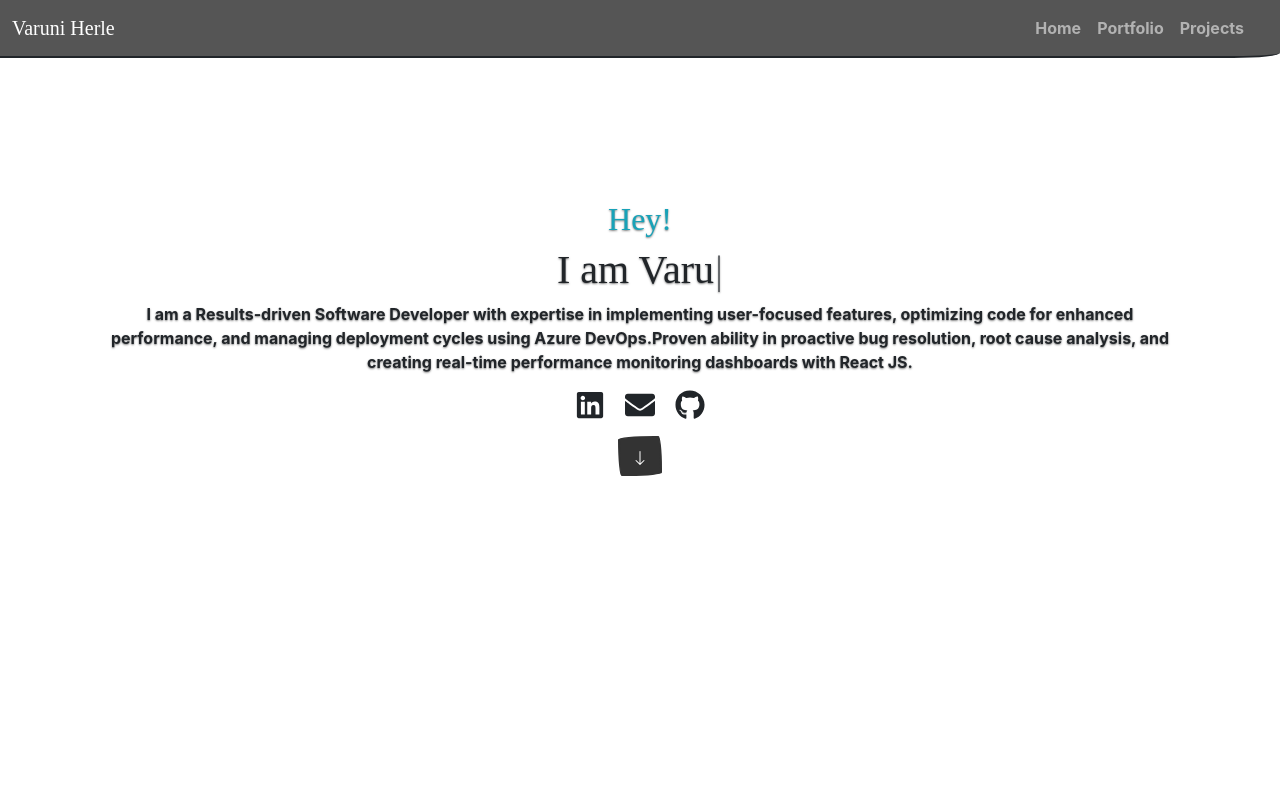
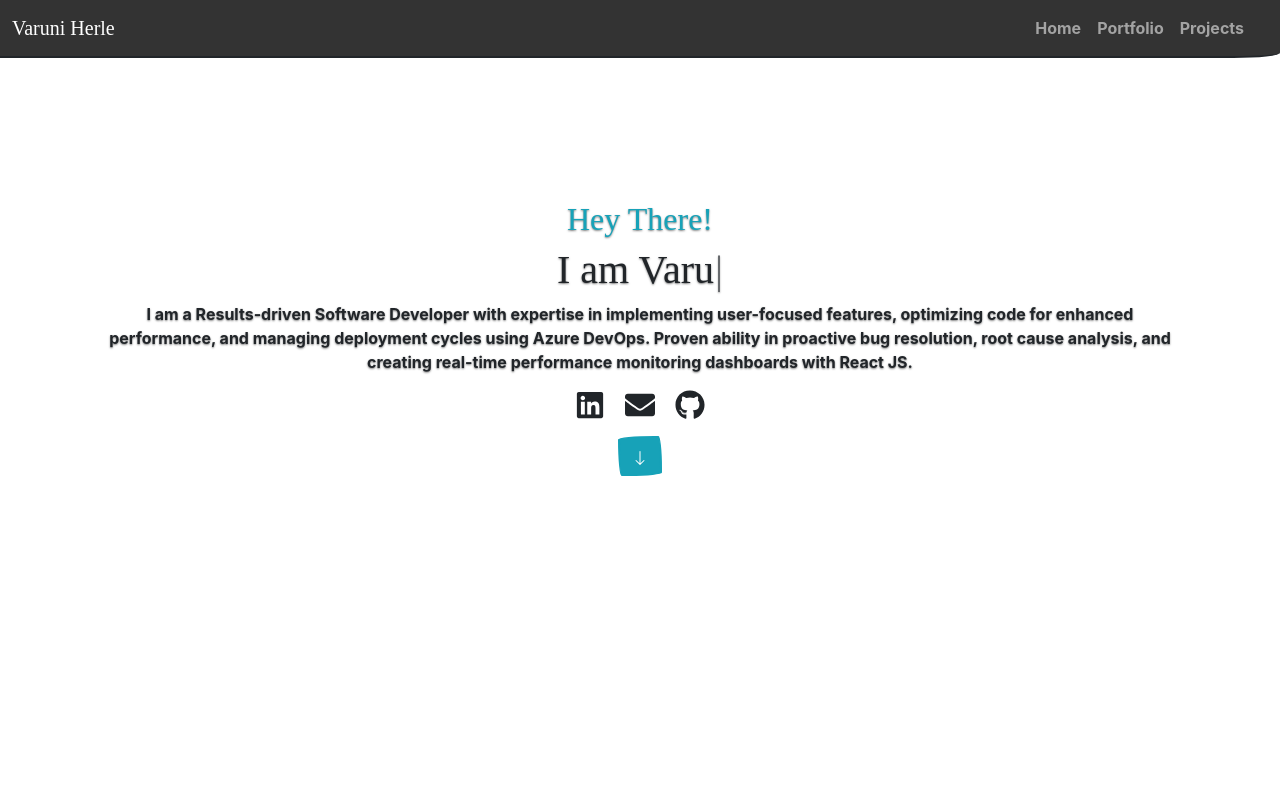
Before and after one commit to varuniherle/portfolio, a React (Create React App) app: page / in a window 1280 px wide. Shown: the top 800 px of the page. Built offline with nearby package versions, Linux system fonts and the light colour scheme; a web font is replaced by a local one.

Commit message:
upated projects

```diff
--- a/src/components/Header.jsx
+++ b/src/components/Header.jsx
@@ -13,7 +13,7 @@ function Header() {
     <div>
         <div className='header'>
             <div  className='header_content'>
-            <h2 className='text-info'>Hey!</h2>
+            <h2 className='text-info'>Hey There!</h2>
             <h1>
             <Typewriter
             options={{
@@ -27,7 +27,7 @@ function Header() {
             </div>
             </div>
             <div className=''>
-            <a className="btn btn-primary " href="#portfolio"><ArrowDown /></a>
+            <a className="btn btn-info " href="#portfolio"><ArrowDown /></a>
             </div>
         </div>
     </div>
--- a/src/components/Navigation.jsx
+++ b/src/components/Navigation.jsx
@@ -9,7 +9,7 @@ import '../css/navigation.css'
 function Navigation() {
   return (
     <div>
-    <Navbar collapseOnSelect expand="lg" variant='dark' bg="secondary" fixed="top" >
+    <Navbar collapseOnSelect expand="lg" variant='dark' bg="primary" fixed="top" >
       <Container fluid>
         <Navbar.Brand href="#">Varuni Herle</Navbar.Brand>
         <Navbar.Toggle aria-controls="responsive-navbar-nav" />
--- a/src/resume.js
+++ b/src/resume.js
@@ -1,5 +1,5 @@
 const data = {
-    "about":"I am a Results-driven Software Developer with expertise in implementing user-focused features, optimizing code for enhanced performance, and managing deployment cycles using Azure DevOps.Proven ability in proactive bug resolution, root cause analysis, and creating real-time performance monitoring dashboards with React JS.",
+    "about":"I am a Results-driven Software Developer with expertise in implementing user-focused features, optimizing code for enhanced performance, and managing deployment cycles using Azure DevOps. Proven ability in proactive bug resolution, root cause analysis, and creating real-time performance monitoring dashboards with React JS.",
 
     "skills":{"Languages" :[ "Java","Javascipt"] ,
     "Query Languages" :["SQL","KQL","No SQL" ],
@@ -116,15 +116,11 @@ const data = {
             "desc":"A personal website which keeps track of the income, expense, notes built using react js, node js, Express js"
         },
         {
-            "name":"Anti cheat Online test",
-            "link":"https://github.com/varuniherle/Anti-cheat-Online-test/tree/main/mini-project",
-            "desc":"This is the student teacher portal, which enables students to take quiz which is posted by the teacher. The system detects the cheating if any"
+            "name":"Pay-Slip Generator",
+            "link":"#",
+            "desc":"Developed a custom payslip generator application using ReactJS to automate the previously manual process at my family's printing press."
         },
-        // {
-        //     "name":"varuni",
-        //     "link":"",
-        //     "desc":"LOGS"
-        // }
+
 
     ],
 
```
